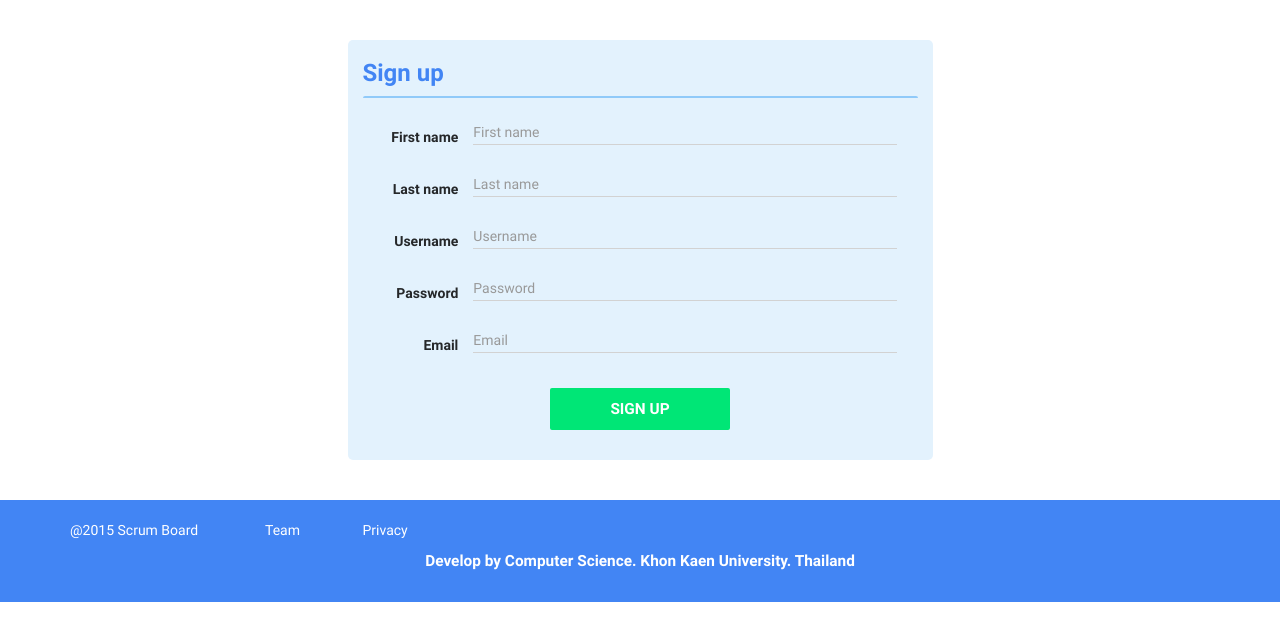
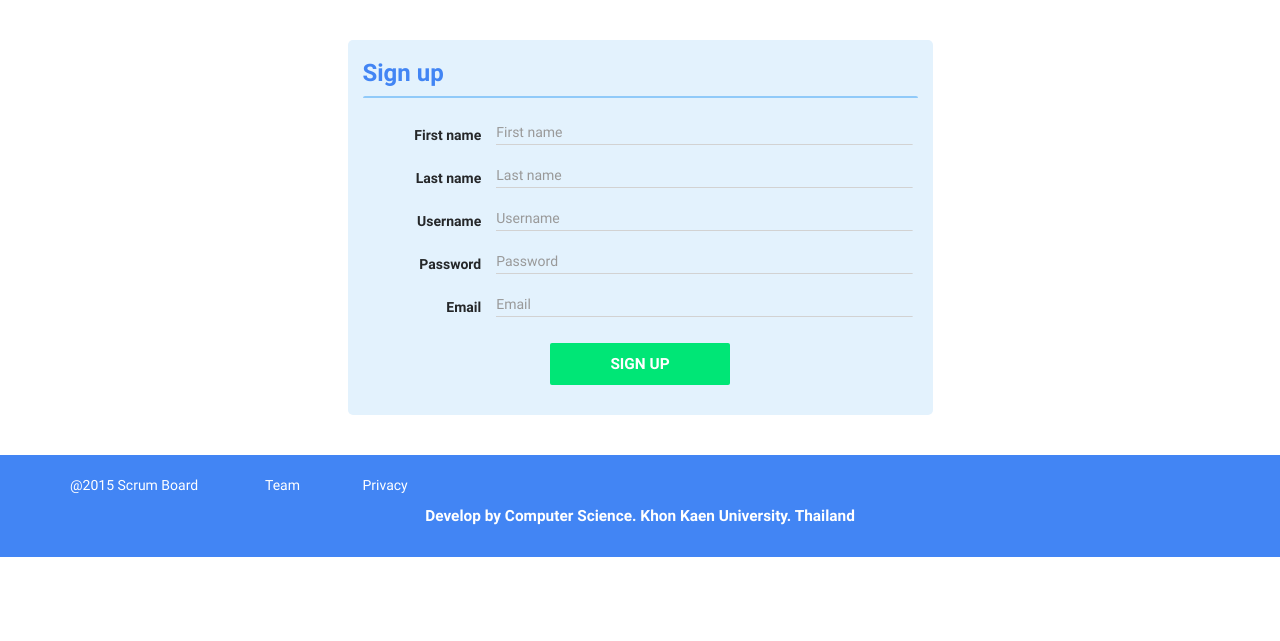
Before and after one commit to papoo25666/test, a PHP site: page /SigUp.html in a window 1280 px wide. Shown: the part 60-701 px from the top of the page. Run offline with PHP 8.4, Linux system fonts and the light colour scheme.

Commit message:
design backlog content

```diff
--- a/SigUp.html
+++ b/SigUp.html
@@ -20,7 +20,7 @@
     <![endif]-->
 </head>
 <body>
-<div class="wrapper" >
+<div class="wrapper">
     <!--Navbar-->
     <section class="navbar navbar-inverse navbar-static-top" style="margin: 0">
         <div class="navbar-header">
@@ -44,56 +44,52 @@
     <!--End Navbar-->
 
     <section class="content">
-
         <div class="container" style="margin-top: 40px">
             <div class="row">
                 <div class="col-lg-6 col-md-6 col-sm-6 col-xs-12 col-lg-offset-3 col-md-offset-3 col-sm-offset-3"
                      style="background-color: #E3F2FD;border-radius: 5px">
-                    <h3 style="color: #000;margin-bottom: 0;margin-bottom: 10px;color:#4285f4;font-weight: bold">Sign up</h3>
+                    <h3 style="color: #000;margin-bottom: 0;margin-bottom: 10px;color:#4285f4;font-weight: bold">Sign
+                        up</h3>
+
                     <form role="form" class="form-horizontal"
-                          style="padding: 20px 20px 5px 20px;
+                          style="padding: 20px 5px 5px 5px;
                           border: 2px solid #90CAF9;border-right: 0;border-bottom: 0;border-left: 0;
                          border-radius: 2px">
                         <div class="form-group">
-                            <label class="control-label col-lg-2 col-md-2 col-sm-2 text-center"
-                                   style="padding: 0;margin-top: 9px;height: 28px;">First
-                                name</label>
+                            <label for="fname" class="col-lg-3 control-label" style="padding-left: 0">First name</label>
 
-                            <div class="col-lg-10 col-md-10 col-sm-10">
-                                <input type="text" class="form-control" placeholder="First name"/>
+                            <div class="col-lg-9" style="padding-left: 0">
+                                <input type="text" class="form-control" id="fname" placeholder="First name">
                             </div>
                         </div>
                         <div class="form-group">
-                            <label class="control-label col-lg-2 col-md-2 col-sm-2 text-center"
-                                   style="padding: 0;margin-top: 9px;height: 28px;">Last
-                                name</label>
+                            <label for="lname" class="col-lg-3 control-label" style="padding-left: 0">Last name</label>
 
-                            <div class="col-lg-10 col-md-10 col-sm-10">
-                                <input type="text" class="form-control" placeholder="Last name"/>
+                            <div class="col-lg-9" style="padding-left: 0">
+                                <input type="text" class="form-control" id="lname" placeholder="Last name">
                             </div>
                         </div>
                         <div class="form-group">
-                            <label class="control-label col-lg-2 col-md-2 col-sm-2 text-center"
-                                   style="padding: 0;margin-top: 9px;height: 28px;">Username</label>
+                            <label for="username" class="col-lg-3 control-label"
+                                   style="padding-left: 0">Username</label>
 
-                            <div class="col-lg-10 col-md-10 col-sm-10">
-                                <input type="text" class="form-control" placeholder="Username"/>
+                            <div class="col-lg-9" style="padding-left: 0">
+                                <input type="text" class="form-control" id="username" placeholder="Username">
                             </div>
                         </div>
                         <div class="form-group">
-                            <label class="control-label col-lg-2 col-md-2 col-sm-2 text-center"
-                                   style="padding: 0;margin-top: 9px;height: 28px;">Password</label>
+                            <label for="password" class="col-lg-3 control-label"
+                                   style="padding-left: 0">Password</label>
 
-                            <div class="col-lg-10 col-md-10 col-sm-10">
-                                <input type="password" class="form-control" placeholder="Password"/>
+                            <div class="col-lg-9" style="padding-left: 0">
+                                <input type="password" class="form-control" id="password" placeholder="Password">
                             </div>
                         </div>
                         <div class="form-group">
-                            <label class="control-label col-lg-2 col-md-2 col-sm-2 text-center"
-                                   style="padding: 0;margin-top: 9px;height: 28px;">Email</label>
+                            <label for="email" class="col-lg-3 control-label" style="padding-left: 0">Email</label>
 
-                            <div class="col-lg-10 col-md-10 col-sm-10">
-                                <input type="email" class="form-control" placeholder="Email"/>
+                            <div class="col-lg-9" style="padding-left: 0">
+                                <input type="email" class="form-control" id="email" placeholder="Email">
                             </div>
                         </div>
                         <div class="form-group text-center">
--- a/css/custom_style.css
+++ b/css/custom_style.css
@@ -53,6 +53,7 @@ footer {
     color: #33e0e6 !important;
 
 }
+
 .btn-success:hover {
     transition: all 0.5s ease;
     -webkit-transition: all 0.5s ease;
@@ -81,14 +82,47 @@ footer {
     background-color: #4285f4;
     padding-bottom: 24px !important;
 }
-.carousel-indicators li{
+
+.carousel-indicators li {
     background-color: #fff;
     border: 0;
 }
+
 .carousel-indicators .active {
     background-color: #bed7ff;
 }
+
 .fa {
     font-size: 20em;
     color: #fff;
 }
+
+.logout-button {
+    font-weight: bold;
+    font-size: 15px;
+}
+
+.logout-button:hover {
+    cursor: pointer;
+    transition: all 0.7s ease;
+    -webkit-transition: all 0.7s ease;
+    -o-transition: all 0.7s ease;
+    -moz-transition: all 0.7s ease;
+    color: #33e0e6 !important;
+}
+
+.navbar-brand:hover {
+    cursor: pointer;
+    transition: all 0.7s ease;
+    -webkit-transition: all 0.7s ease;
+    -o-transition: all 0.7s ease;
+    -moz-transition: all 0.7s ease;
+    color: #33e0e6 !important;
+}
+
+.navbar-brand {
+    font-weight: 300;
+}
+.content {
+    color: #000;
+}
--- a/index.html
+++ b/index.html
@@ -85,7 +85,8 @@
                             Sign Up
                         </a>
                         <h4>Available on Google play</h4>
-                        <a class="google-play-img ">
+
+                        <div class="google-play-img ">
                             <a href="#" class="link"><img src="images/play-store.png" class="img img-rounded"></a>
                         </div>
                     </div>
```
Also changed, not shown: board.html (+94 -1 lines).
